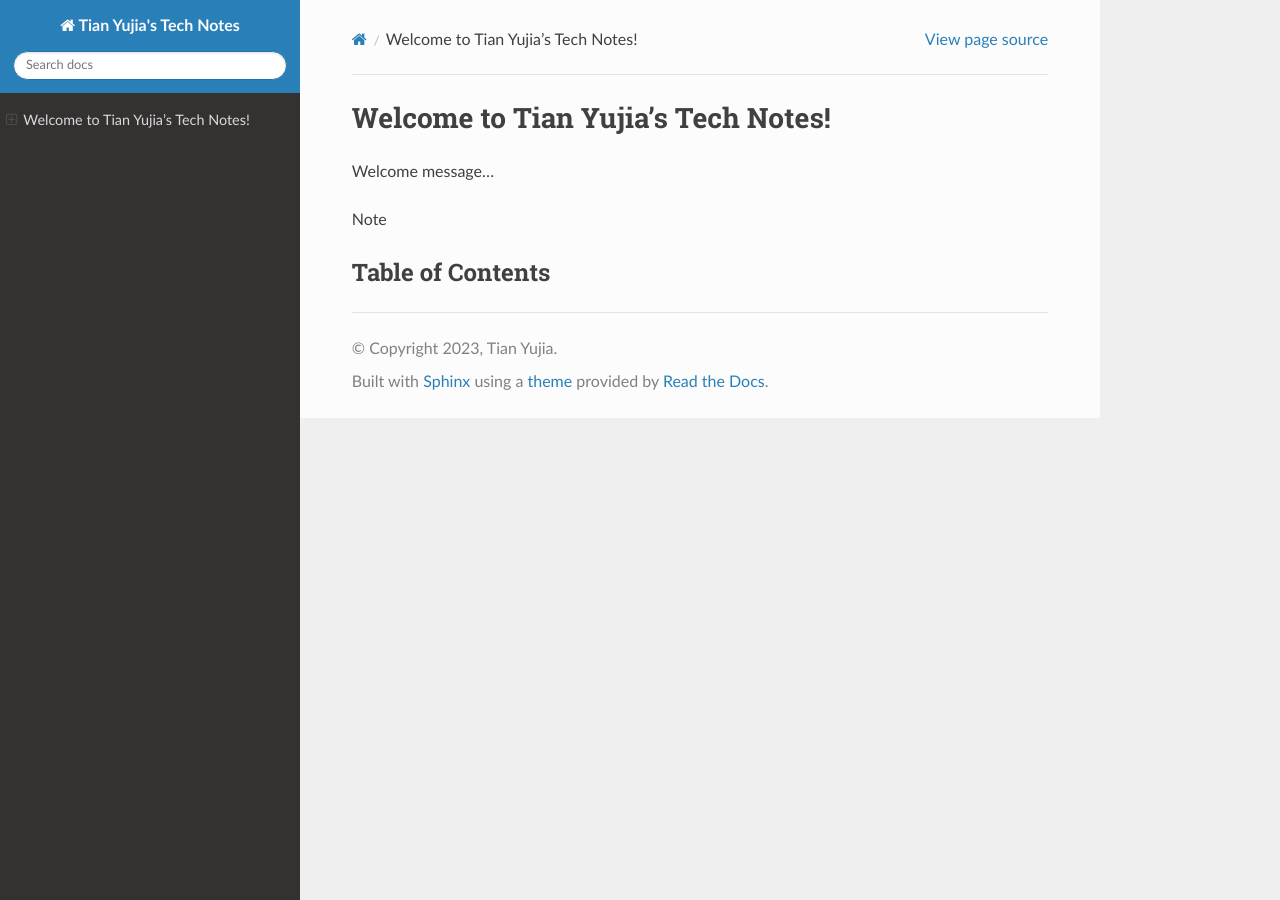
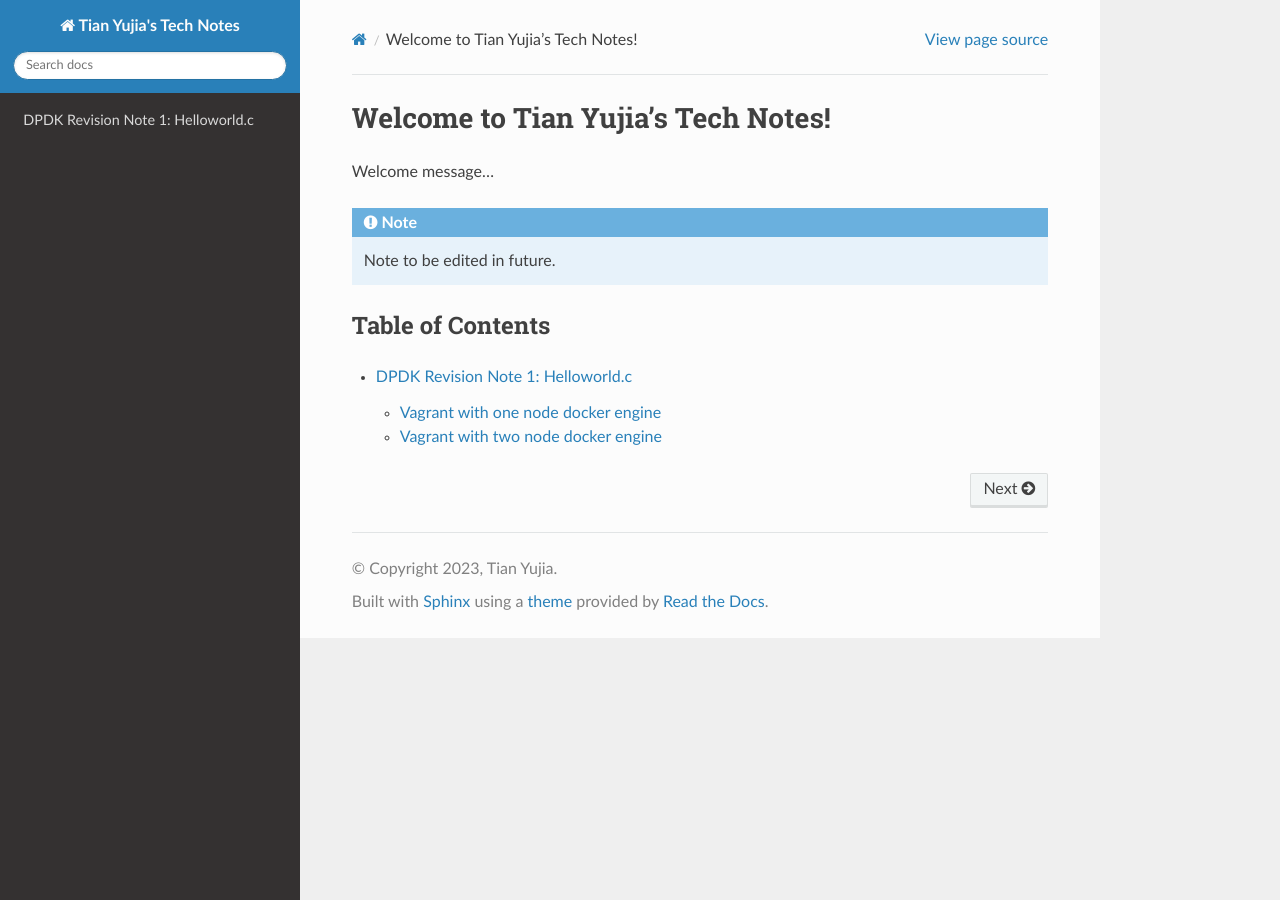
Before and after one commit to Xmercynme/netdev, a Sphinx documentation site: the page built from docs/source/index.rst, in a window 1280 px wide. Built offline with Sphinx 7.4.7 and the Read the Docs theme 2.0.0, drawn with Linux system fonts in a browser that asks for light colours.

Commit message:
Update index.rst

```diff
--- a/docs/source/index.rst
+++ b/docs/source/index.rst
@@ -9,11 +9,12 @@ Welcome to Tian Yujia's Tech Notes!
 Welcome message...
 
 .. note::
-Note
+   Note to be edited in future.
 
 Table of Contents
 -----------------
 
 .. toctree::
    :maxdepth: 2
+
    dpdk_revision_notes/index
```
